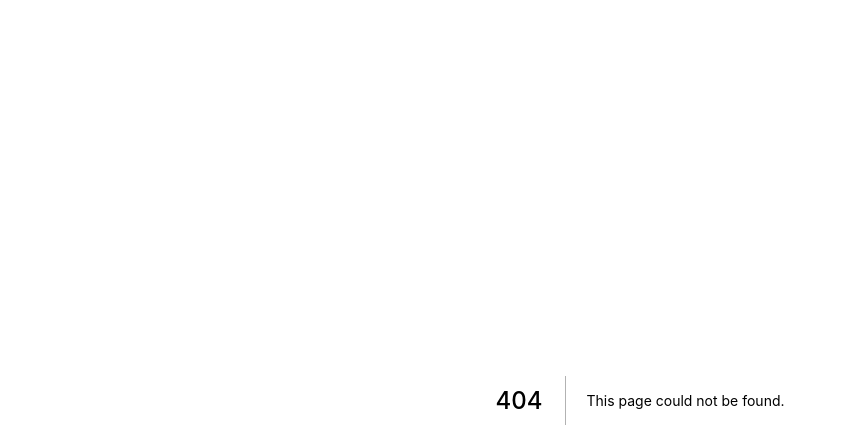
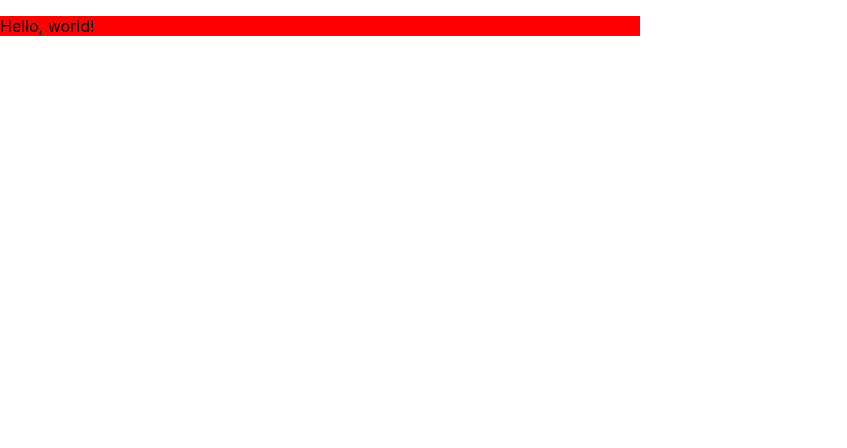
Before and after one commit to smooto/frontend-challenges, a Next.js app: page /component-challenges/11-24-20 in a window 1280 px wide. Before the commit this address had no page. Shown: the top 448 px of the page, without its empty margins (0-847 px from the left). Built offline with nearby package versions, Linux system fonts and the light colour scheme.

Commit message:
Validate routing and stylesheet setup

```diff
--- a/pages/aesthetic-challenges/11-24-20.js
+++ b/pages/component-challenges/11-24-20.js
@@ -19,12 +19,15 @@ features:
 other stuff:
 - write some tests to verify operations
   - randomized tests would be a good idea
+
+http://localhost:3000/component-challenges/11-24-20
 */
+import styles from './11-24-20.module.css'
 
 export default function neumorphicCalculator() {
   return (
-    <div>
-
+    <div className={styles.container}>
+      <p>Hello, world!</p>
     </div>
   )
 }
--- /dev/null
+++ b/pages/component-challenges/11-24-20.module.css
@@ -0,0 +1,5 @@
+.container {
+  width: 50%;
+  height: 50%;
+  background-color: red;
+}
```
